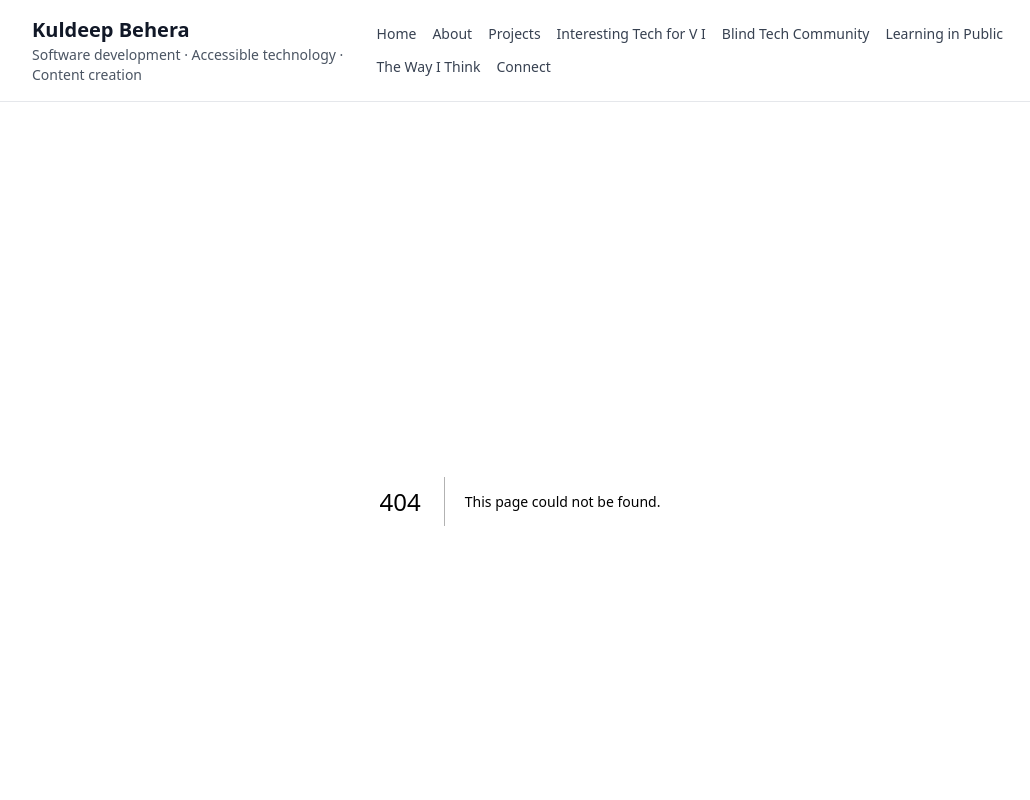
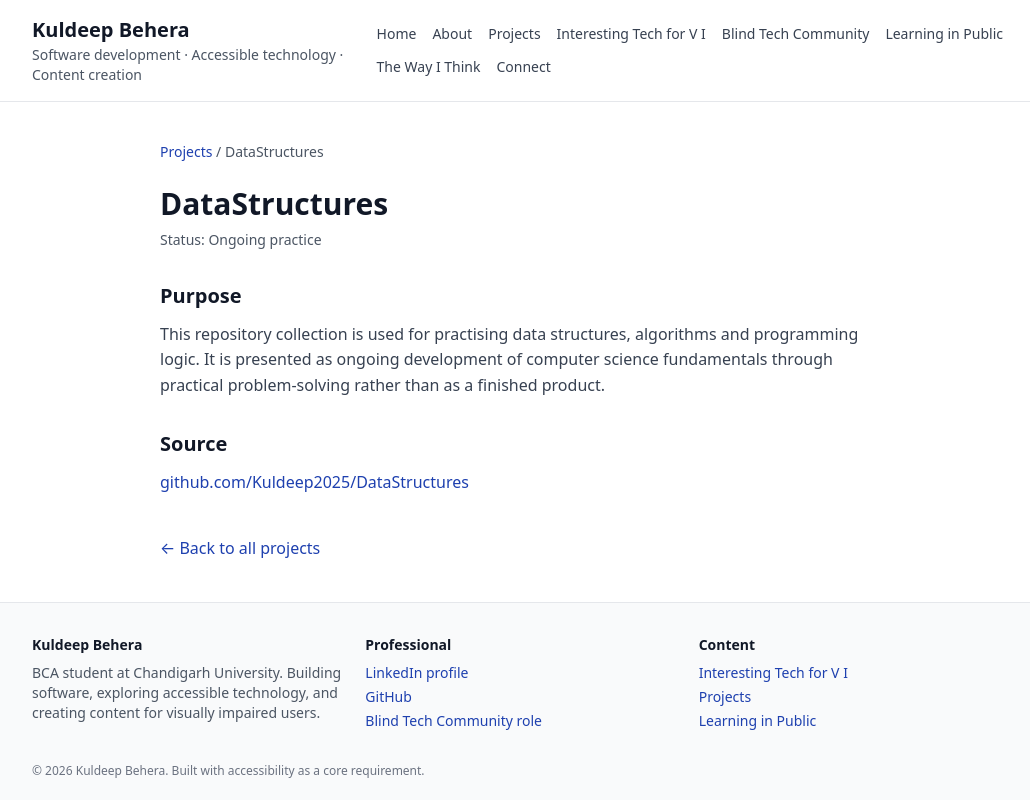
Before and after one commit to Kuldeep2025/kuldeep-behera-platform, a Next.js app: page /projects/datastructures in a window 1280 px wide. Before the commit this address had no page. Shown: the top 800 px of the page, without its empty margins (120-1150 px from the left). Built offline with nearby package versions, Linux system fonts and the light colour scheme.

Commit message:
Add DataStructures practice repository page

```diff
--- /dev/null
+++ b/src/app/projects/datastructures/page.tsx
@@ -0,0 +1,51 @@
+import type { Metadata } from "next";
+import Link from "next/link";
+
+export const metadata: Metadata = {
+  title: "DataStructures",
+  description: "Practice repository for data structures and algorithms by Kuldeep Behera.",
+};
+
+export default function DataStructuresPage() {
+  return (
+    <article className="mx-auto max-w-3xl px-4 py-10 sm:px-6">
+      <nav aria-label="Breadcrumb" className="mb-6 text-sm text-gray-600">
+        <Link href="/projects" className="text-brand-700 hover:underline focus:outline-none">
+          Projects
+        </Link>
+        <span aria-hidden="true"> / </span>
+        <span>DataStructures</span>
+      </nav>
+
+      <h1 className="text-3xl font-bold text-gray-900">DataStructures</h1>
+      <p className="mt-2 text-sm text-gray-600">Status: Ongoing practice</p>
+
+      <section className="mt-8" aria-labelledby="purpose-heading">
+        <h2 id="purpose-heading" className="text-xl font-semibold text-gray-900">Purpose</h2>
+        <p className="mt-3 text-gray-700">
+          This repository collection is used for practising data structures, algorithms and programming logic. It is presented as ongoing development of computer science fundamentals through practical problem-solving rather than as a finished product.
+        </p>
+      </section>
+
+      <section className="mt-8" aria-labelledby="links-heading">
+        <h2 id="links-heading" className="text-xl font-semibold text-gray-900">Source</h2>
+        <p className="mt-3">
+          <a
+            href="https://github.com/Kuldeep2025/DataStructures"
+            className="font-medium text-brand-700 hover:underline focus:outline-none"
+            rel="noopener noreferrer"
+            target="_blank"
+          >
+            github.com/Kuldeep2025/DataStructures
+          </a>
+        </p>
+      </section>
+
+      <p className="mt-10">
+        <Link href="/projects" className="text-brand-700 hover:underline focus:outline-none">
+          ← Back to all projects
+        </Link>
+      </p>
+    </article>
+  );
+}
```
